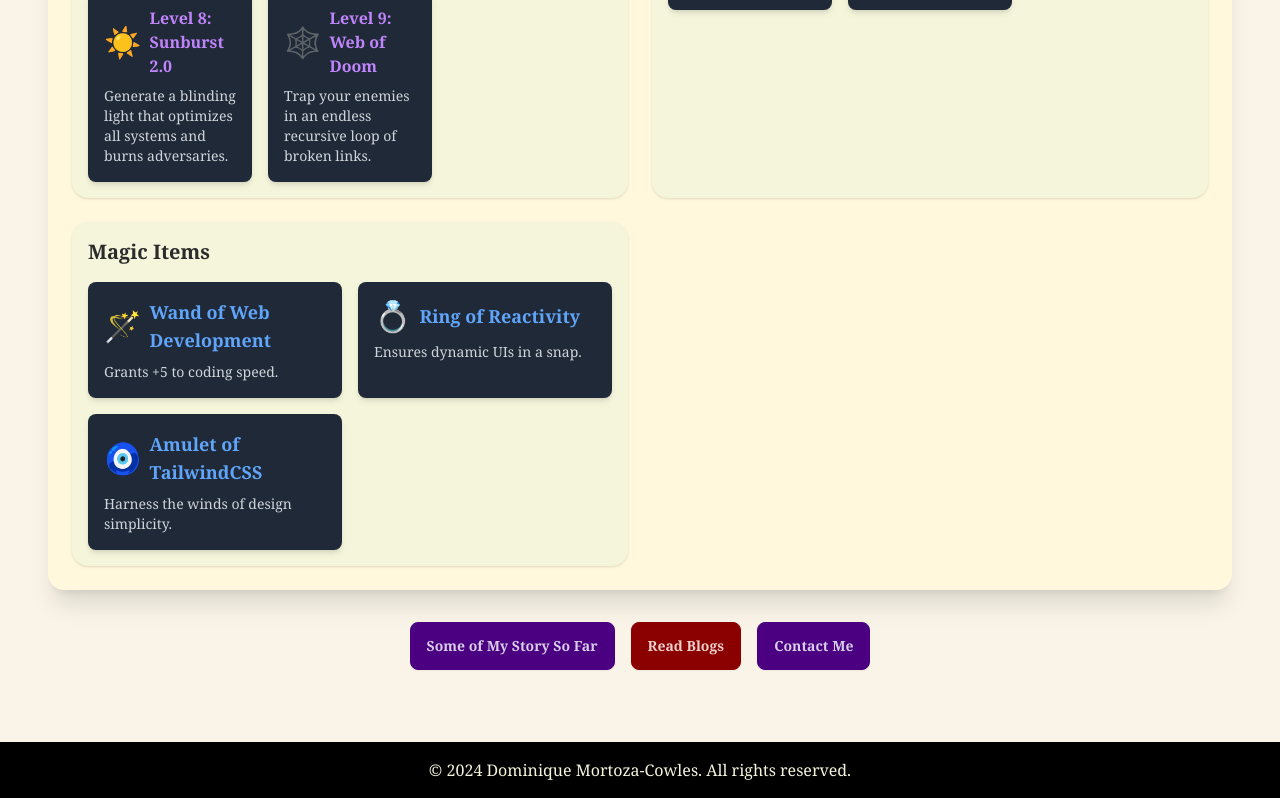
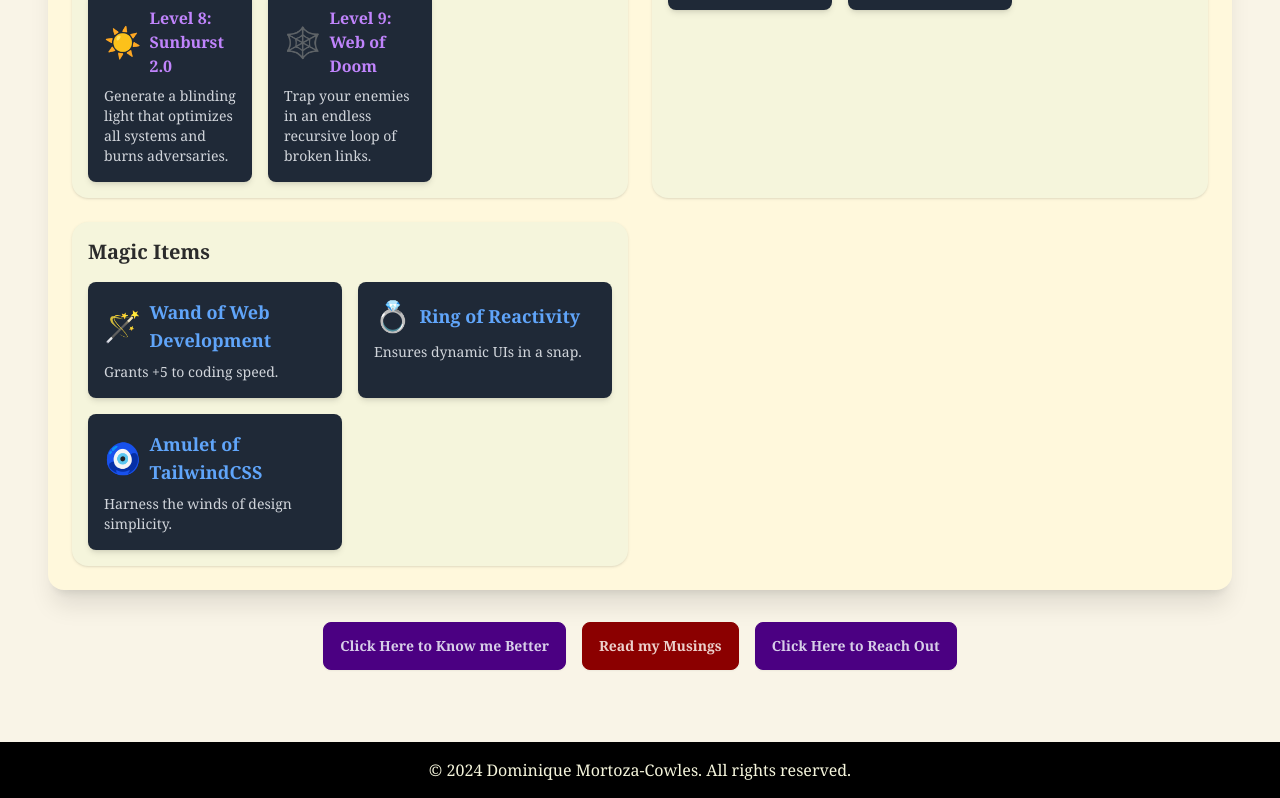
Before and after one commit to nicky-mc/the-adventure-begins-a-portfolio-story, a Next.js app: page / in a window 1280 px wide. Shown: the part 1718-2516 px from the top of the page. Built offline with nearby package versions, Linux system fonts and the light colour scheme.

Commit message:
Update page.js

```diff
--- a/src/app/page.js
+++ b/src/app/page.js
@@ -43,13 +43,13 @@ export default function Home() {
       <footer className="mt-8 text-center">
         <div className="flex flex-wrap justify-center gap-4 mt-4">
           <Link href="/about" className="btn btn-accent">
-            Some of My Story So Far
+            Click Here to Know me Better
           </Link>
           <Link href="/blogs" className="btn btn-secondary">
-            Read Blogs
+            Read my Musings
           </Link>
           <Link href="/contact" className="btn btn-accent">
-            Contact Me
+            Click Here to Reach Out
           </Link>
         </div>
       </footer>
```
